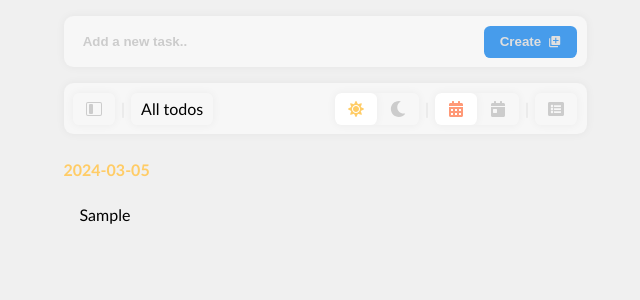
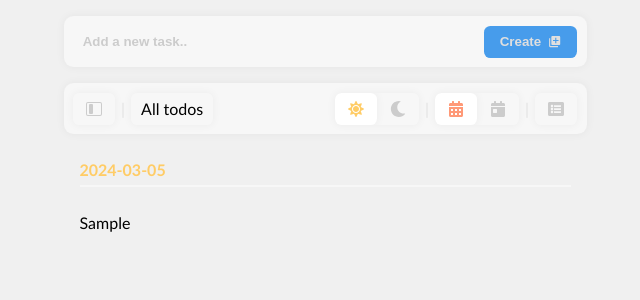
Before and after one commit to iNikAnn/DoVibe, a React (Create React App) app: page / in a window 1280 px wide. Both pictures are taken after typing "Sample" into the empty fields and a click on the button "Create". Shown: the top 300 px of the page, without its empty margins (315-955 px from the left). Built offline with nearby package versions, Linux system fonts and the light colour scheme.

Commit message:
Refactor: Made minor code adjustments

```diff
--- a/src/components/ReorderItem.jsx
+++ b/src/components/ReorderItem.jsx
@@ -53,7 +53,7 @@ function ReorderItem(props) {
 				touchAction: 'pan-y',
 				position: 'relative',
 				outline: isItemCurrentlyDragging ? '2px solid #1970c2' : 'unset',
-				borderRadius: '0.6rem',
+				borderRadius: isDraggable ? '0.6rem' : 0,
 				cursor: isItemCurrentlyDragging ? 'grabbing' : isDraggable ? 'grab' : 'auto'
 			}}
 
--- a/src/components/TodoItem.jsx
+++ b/src/components/TodoItem.jsx
@@ -1,7 +1,8 @@
 import styles from '../css/TodoItem.module.css';
 
-// react
+// react, framer
 import { useEffect, useRef } from 'react';
+import { motion } from 'framer-motion';
 
 // components
 import TodoActionBtn from './buttons/TodoActionBtn';
@@ -73,8 +74,12 @@ function TodoItem(props) {
 			clearTimeout(pressTimer);
 		};
 	};
+
+	const isMobileVersion = window.matchMedia('(max-width: 576px)').matches;
+	const tap = isMobileVersion ? { backgroundColor: 'hsl(0, 0%, 16%)' } : {};
+
 	return (
-		<div
+		<motion.div
 			ref={todoRef}
 			data-id={id}
 			className={`${styles.todoItemWrapper}`}
@@ -83,6 +88,7 @@ function TodoItem(props) {
 			onPointerUp={endPress}
 			onPointerLeave={endPress}
 
+			whileTap={tap}
 		>
 			<div className={`${styles.left} ${isCompleted ? styles.isCompleted : ''}`}>
 				{description && (
@@ -130,7 +136,7 @@ function TodoItem(props) {
 					onClick={() => onMark(bin, id)}
 				/>
 			</div>
-		</div>
+		</motion.div>
 	);
 }
 
--- a/src/components/TodoList.jsx
+++ b/src/components/TodoList.jsx
@@ -214,7 +214,7 @@ function TodoList(props) {
 				values={list ? list : []}
 				onReorder={(reorderedList) => onReorderTodo(reorderedList, list[movedItemIndex])}
 			>
-				<AnimatePresence mode="popLayout">
+				<AnimatePresence initial={false} mode="popLayout">
 					{list
 						? list.map((item, index) => {
 							const isDraggable = isTodoDraggable(list, index);
--- a/src/css/TodoItem.module.css
+++ b/src/css/TodoItem.module.css
@@ -65,7 +65,6 @@
 	height: 100%;
 
 	background-color: var(--bg-color-secondary);
-	/* box-shadow: -15px 0px 10px rgb(0, 0, 0, 0.05); */
 	box-shadow: var(--box-shadow-primary);
 	border-radius: var(--border-radius-primary);
 	opacity: 0;
@@ -73,11 +72,6 @@
 	padding: 0 0.6rem;
 	pointer-events: none;
 }
-
-/* .todoItemWrapper:hover .btnWrapper {
-	opacity: 1;
-	pointer-events: all;
-} */
 
 /* state */
 .hasDescription {
@@ -102,9 +96,3 @@
 		pointer-events: all;
 	}
 }
-
-@media screen and (max-width: 576px) {
-	.todoItemWrapper {
-		min-height: calc(var(--small-btn-height) + (0.6rem * 2));
-	}
-}
--- a/src/css/TodoList.module.css
+++ b/src/css/TodoList.module.css
@@ -2,7 +2,6 @@
 	position: relative;
 	display: flex;
 	flex-direction: column;
-	/* margin: 1rem 0; */
 	margin-top: 1rem;
 	margin-bottom: 5rem;
 }
@@ -16,20 +15,21 @@
 	padding: 1rem;
 }
 
+/* bin title */
 .binTitle {
 	/* outline: 1px solid tomato; */
 	text-align: left;
-	/* color: var(--text-color-dimmed); */
 	font-weight: 600;
 	color: #ffcc66;
 	opacity: 1;
 
-	/* padding-left: 1rem; */
+	padding: 0 1rem;
 	margin: 2rem 0 0.6rem 0;
 }
 
-.binTitle:first-child {
-	margin: 0.6rem 0 0.6rem 0;
+.binTitle div {
+	border-bottom: 2px solid var(--bg-color-primary);
+	padding-bottom: 0.4rem;
 }
 
 .grabbing {
```
